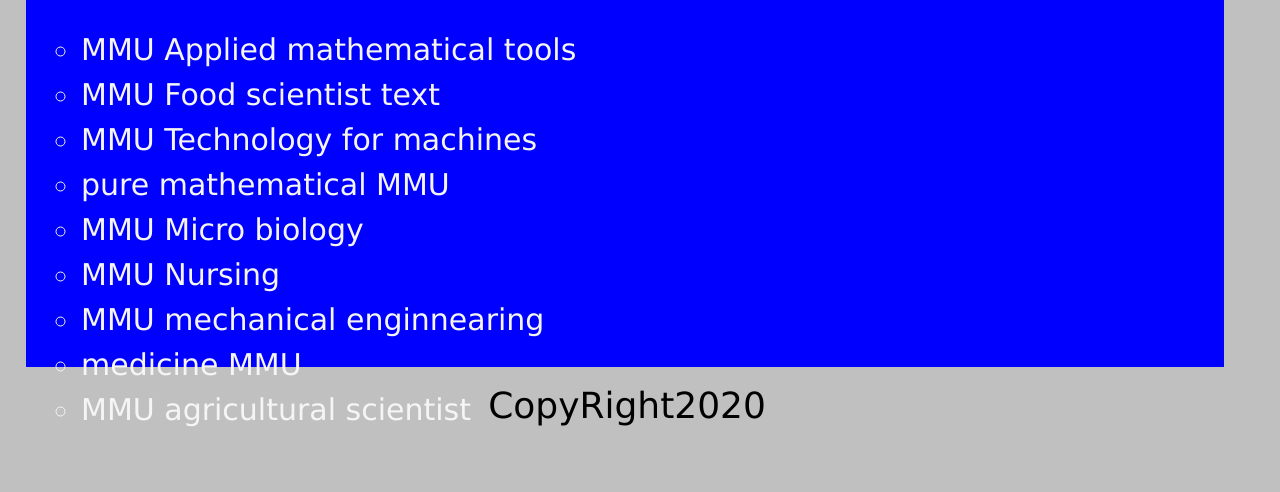
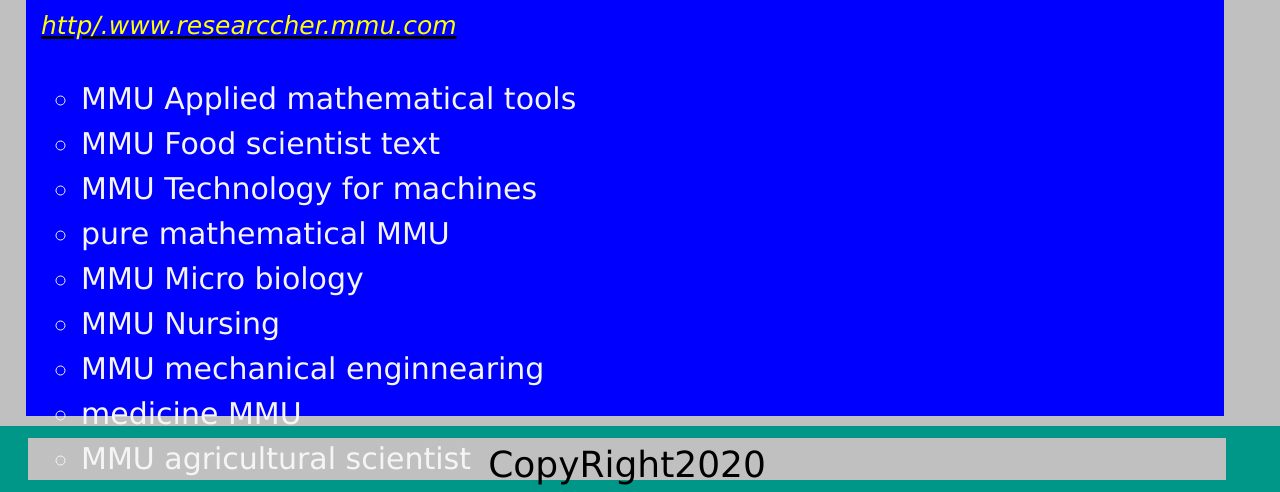
Before and after one commit to olayinka02/form-validation, a plain HTML site: page form-validate2.html in a window 1280 px wide. Shown: the part 423-915 px from the top of the page. Before the commit the page ends 856 px from the top, so only its background shows below. Drawn offline with nearby package versions, Linux system fonts and the light colour scheme.

```diff
--- a/form-validate2.html
+++ b/form-validate2.html
@@ -8,7 +8,7 @@
 
       </style>
       </head>
-      <body><div class="w3-container">
+      <body><div class="w3-container w3-teal">
             <div class="ij"><hi>RESEARCH MMU</hi></br>
                 multimedia university,Abuja,Nigeria.
                 <form>
@@ -16,6 +16,8 @@
                 </form>
 
             </div>
+            </div>
+            <div class="w3-container">
             <div class="im">
                 <ul>
                     <li><a href="index.html">Home</a></li>
@@ -25,7 +27,9 @@
                      <li><a href="form-validate4.html">Research</a></li>
 
                 </ul>
-            </div></br></br><div class="mm"></hr><p>schoolars can download the following pdf from <span style="font-size: 30px;font-style:bold;color:black;">RESEARCH MMU</span>
+            </div></div>
+            <div class="w3-container">
+        </br></br><div class="mm"></hr><p>schoolars can download the following pdf from <span style="font-size: 30px;font-style:bold;color:black;">RESEARCH MMU</span>
                 ,Which will make reasearch easier and convinient for the schoolers through this website:
                  <a href="http/www.facebook.com"><span style="font-size: 25px;font-style:italic;color:yellow;">http/.www.researccher.mmu.com</span></a>
                  <ul type="circle">
@@ -40,8 +44,9 @@
                      <li>MMU agricultural scientist</li>
                  </ul>
 
-            </div>
-            <div class="uj">CopyRight2020</div>
-            </div>
+            </div></div>
+            <div class="w3-container w3-teal">
+            <div class="uj">CopyRight2020</div></div>
+
       </body>
 </html>
```
Also changed, not shown: form-validate.html (+10 -3 lines), form-validate3.html (+8 -4 lines), form-validate4.html (+10 -6 lines), index.html (+12 -9 lines).
